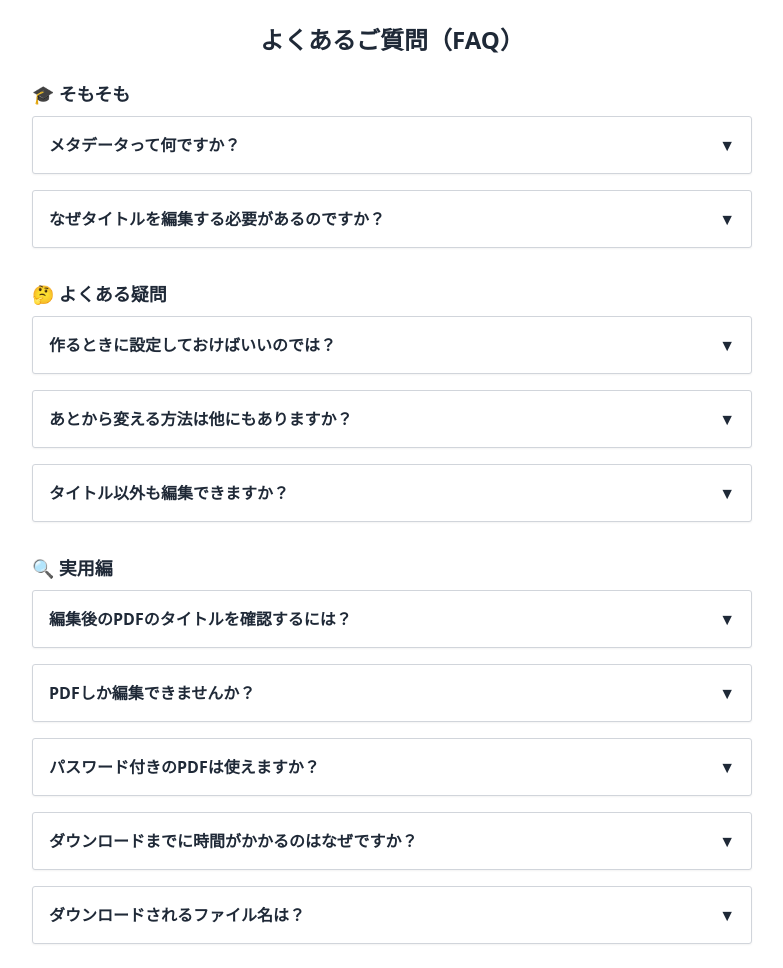
After one commit to y2photo/pdf-metadata-editor, a FastAPI app: template templates/faq.html in a window 1280 px wide. The commit adds this page. Shown: the whole page, without its empty margins (248-1031 px from the left). Run offline with FastAPI, Linux system fonts and the light colour scheme; the template is opened without the code that fills it, so the values that code supplies are empty; some libraries are stand-ins or nearby versions.

Commit message:
FAQページ追加

```diff
--- /dev/null
+++ b/templates/faq.html
@@ -0,0 +1,144 @@
+<!DOCTYPE html>
+<html lang="ja">
+<head>
+  <meta charset="UTF-8">
+  <meta name="viewport" content="width=device-width, initial-scale=1.0">
+  <title>FAQ | PDFメタデータ編集ツール</title>
+  <link rel="stylesheet" href="/static/css/style.css">
+  <script src="https://cdn.tailwindcss.com"></script>
+  <style>
+    .faq-item {
+      border-radius: 3px;
+    }
+    .faq-question::after {
+      content: '▼';
+      float: right;
+      transition: transform 0.2s ease;
+    }
+    .faq-question.open::after {
+      transform: rotate(-180deg);
+    }
+  </style>
+</head>
+<body class="bg-white text-gray-800 font-sans">
+  <div class="max-w-3xl mx-auto p-6">
+    <h1 class="text-2xl font-bold mb-6 text-center">よくあるご質問（FAQ）</h1>
+
+    <div class="space-y-8">
+      <div>
+        <h2 class="text-lg font-semibold mb-2">🎓 そもそも</h2>
+        <div class="space-y-4">
+          <div class="faq-item bg-white border border-gray-300 shadow-sm p-4">
+            <button class="faq-question text-left w-full font-semibold text-base" onclick="toggleFaq(this)">
+              メタデータって何ですか？
+            </button>
+            <div class="faq-answer mt-2 text-sm hidden">
+              PDFファイルに埋め込まれている「ファイルの裏情報」です。タイトル、作成者、作成日時などが含まれます。
+            </div>
+          </div>
+
+          <div class="faq-item bg-white border border-gray-300 shadow-sm p-4">
+            <button class="faq-question text-left w-full font-semibold text-base" onclick="toggleFaq(this)">
+              なぜタイトルを編集する必要があるのですか？
+            </button>
+            <div class="faq-answer mt-2 text-sm hidden">
+              自動生成されたPDFやテンプレートの使い回しでは、内容と関係のないタイトルになっていることがあります。ネット検索でヒットしやすくするため、正しいタイトルの設定は重要です。
+            </div>
+          </div>
+        </div>
+      </div>
+
+      <div>
+        <h2 class="text-lg font-semibold mb-2">🤔 よくある疑問</h2>
+        <div class="space-y-4">
+          <div class="faq-item bg-white border border-gray-300 shadow-sm p-4">
+            <button class="faq-question text-left w-full font-semibold text-base" onclick="toggleFaq(this)">
+              作るときに設定しておけばいいのでは？
+            </button>
+            <div class="faq-answer mt-2 text-sm hidden">
+              もちろんそれが理想ですが、社内ではPDFの作成方法が部署や担当者、掲載先によって異なるため、確実に設定してもらうのは困難というのが実情です。
+            </div>
+          </div>
+
+          <div class="faq-item bg-white border border-gray-300 shadow-sm p-4">
+            <button class="faq-question text-left w-full font-semibold text-base" onclick="toggleFaq(this)">
+              あとから変える方法は他にもありますか？
+            </button>
+            <div class="faq-answer mt-2 text-sm hidden">
+              Acrobat Proなどのソフトでも可能ですが、ライセンスを持っている人が限られているため、全員が使えるとは限りません。
+            </div>
+          </div>
+
+          <div class="faq-item bg-white border border-gray-300 shadow-sm p-4">
+            <button class="faq-question text-left w-full font-semibold text-base" onclick="toggleFaq(this)">
+              タイトル以外も編集できますか？
+            </button>
+            <div class="faq-answer mt-2 text-sm hidden">
+              本ツールではタイトルのみ編集可能です。作成者（Author）と作成ソフト（Producer）は自動で設定されます。
+            </div>
+          </div>
+        </div>
+      </div>
+
+      <div>
+        <h2 class="text-lg font-semibold mb-2">🔍 実用編</h2>
+        <div class="space-y-4">
+          <div class="faq-item bg-white border border-gray-300 shadow-sm p-4">
+            <button class="faq-question text-left w-full font-semibold text-base" onclick="toggleFaq(this)">
+              編集後のPDFのタイトルを確認するには？
+            </button>
+            <div class="faq-answer mt-2 text-sm hidden">
+              MacではFinderの「情報を見る（Cmd + i）」またはプレビューアプリ、WindowsではPDFをブラウザで開いたときのタブや上部バー、またはAcrobatで確認できます。
+            </div>
+          </div>
+
+          <div class="faq-item bg-white border border-gray-300 shadow-sm p-4">
+            <button class="faq-question text-left w-full font-semibold text-base" onclick="toggleFaq(this)">
+              PDFしか編集できませんか？
+            </button>
+            <div class="faq-answer mt-2 text-sm hidden">
+              はい、本ツールではPDFファイルのメタデータ編集にのみ対応しています。Word、Excel、画像などは対象外です。
+            </div>
+          </div>
+
+          <div class="faq-item bg-white border border-gray-300 shadow-sm p-4">
+            <button class="faq-question text-left w-full font-semibold text-base" onclick="toggleFaq(this)">
+              パスワード付きのPDFは使えますか？
+            </button>
+            <div class="faq-answer mt-2 text-sm hidden">
+              申し訳ありませんが、パスワードで保護されたPDFファイルには対応しておりません。事前に解除してください。
+            </div>
+          </div>
+
+          <div class="faq-item bg-white border border-gray-300 shadow-sm p-4">
+            <button class="faq-question text-left w-full font-semibold text-base" onclick="toggleFaq(this)">
+              ダウンロードまでに時間がかかるのはなぜですか？
+            </button>
+            <div class="faq-answer mt-2 text-sm hidden">
+              メタデータの書き換え処理に多少の時間がかかります。また、サーバーは無料プランのため、起動までにお時間をいただく場合があります。
+            </div>
+          </div>
+
+          <div class="faq-item bg-white border border-gray-300 shadow-sm p-4">
+            <button class="faq-question text-left w-full font-semibold text-base" onclick="toggleFaq(this)">
+              ダウンロードされるファイル名は？
+            </button>
+            <div class="faq-answer mt-2 text-sm hidden">
+              ダウンロードされるファイルは「modified_pdfs_年月日_時刻.zip」という名前で保存されます（例：modified_pdfs_20250416_1320.zip）。
+            </div>
+          </div>
+        </div>
+      </div>
+
+    </div>
+  </div>
+
+  <script>
+    function toggleFaq(button) {
+      button.classList.toggle('open');
+      const answer = button.nextElementSibling;
+      answer.classList.toggle('hidden');
+    }
+  </script>
+</body>
+</html>
```
Also changed, not shown: templates/index.html (+7 -0 lines).
